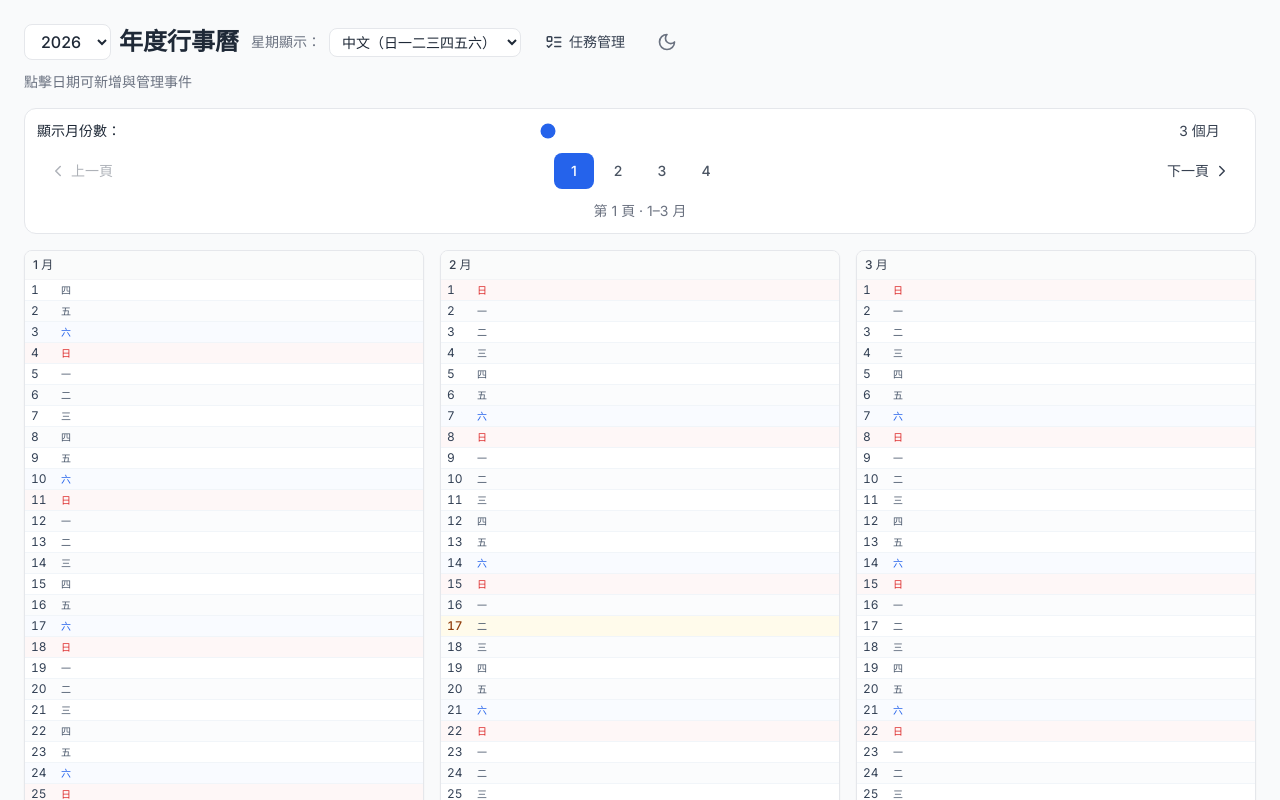
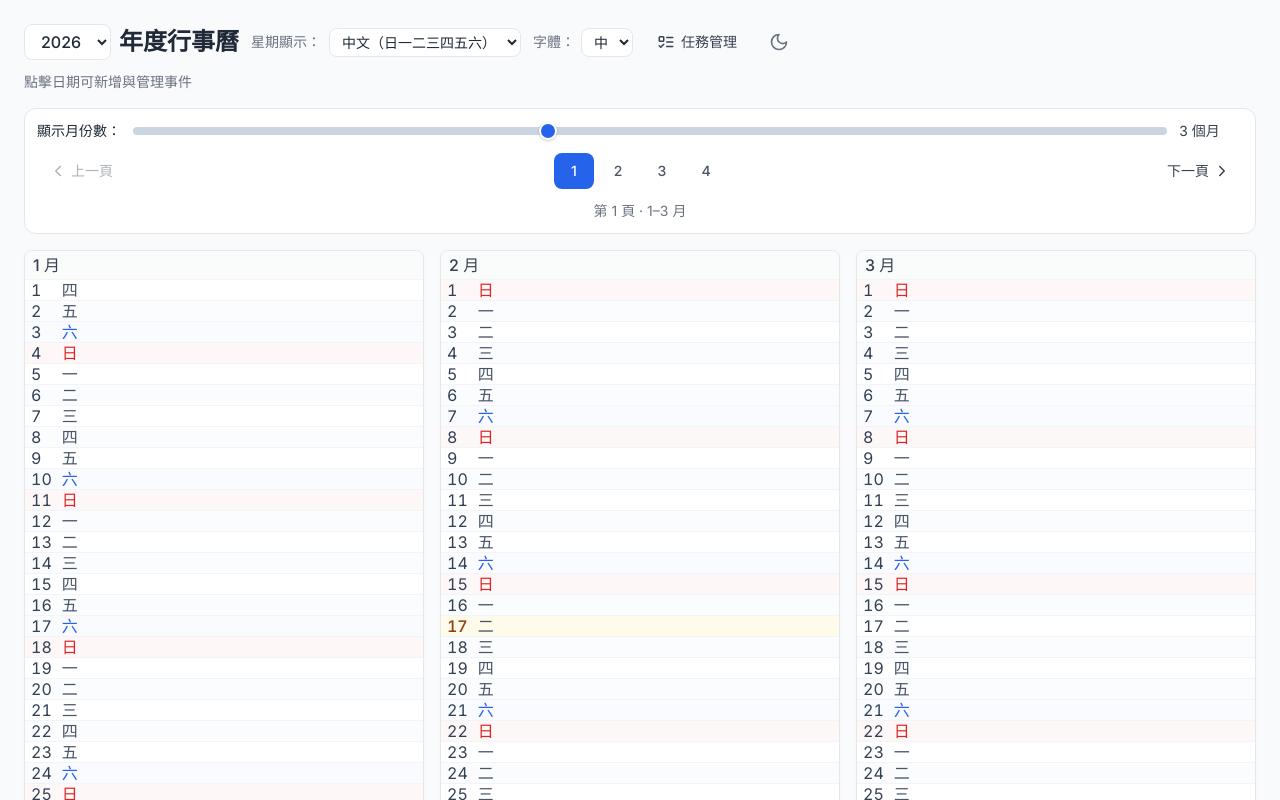
Before and after one commit to ollielu/allyears, a React (Vite) app: page / in a window 1280 px wide. Shown: the top 800 px of the page. Built offline with nearby package versions, Linux system fonts and the light colour scheme.

Commit message:
改變字體大小

```diff
--- a/index.html
+++ b/index.html
@@ -19,7 +19,7 @@
   </head>
   <body>
     <script>
-      (function(){try{var t=localStorage.getItem('yearly-planner-theme');if(t==='dark')document.documentElement.classList.add('dark');else document.documentElement.classList.remove('dark');}catch(e){}})();
+      (function(){ try { var t=localStorage.getItem('yearly-planner-theme'); if(t==='dark') document.documentElement.classList.add('dark'); else document.documentElement.classList.remove('dark'); } catch(e) {} })();
     </script>
     <div id="root"></div>
     <script type="module" src="/src/main.jsx"></script>
--- a/src/App.jsx
+++ b/src/App.jsx
@@ -4,9 +4,11 @@ import { TaskManagement } from './components/TaskManagement';
 import { InstallPrompt } from './components/InstallPrompt';
 import { useEvents } from './hooks/useEvents';
 import { useTheme } from './hooks/useTheme';
+import { useFontSize } from './hooks/useFontSize';
 
 function App() {
   const { isDark, toggleTheme } = useTheme();
+  const { fontSize, setFontSize } = useFontSize();
   const [view, setView] = useState('calendar');
   const {
     getEventCountByDate,
@@ -27,6 +29,8 @@ function App() {
         <YearlyCalendar
           isDark={isDark}
           onToggleTheme={toggleTheme}
+          fontSize={fontSize}
+          onFontSizeChange={setFontSize}
           onOpenTaskManagement={() => setView('tasks')}
           getEventCount={getEventCountByDate}
           getPrimaryEventForDate={getPrimaryEventForDate}
@@ -38,6 +42,8 @@ function App() {
       ) : (
         <TaskManagement
           isDark={isDark}
+          fontSize={fontSize}
+          onFontSizeChange={setFontSize}
           onBack={() => setView('calendar')}
           getAllEventsList={getAllEventsList}
           batchDeleteEvents={batchDeleteEvents}
--- a/src/components/TaskManagement.jsx
+++ b/src/components/TaskManagement.jsx
@@ -59,6 +59,8 @@ function getMiniCalendarGrid(year, month) {
 export function TaskManagement({
   isDark,
   onBack,
+  fontSize,
+  onFontSizeChange,
   getAllEventsList,
   batchDeleteEvents,
   copyEventToDates,
@@ -207,6 +209,19 @@ export function TaskManagement({
         <h1 className={`text-xl sm:text-2xl font-semibold flex items-center gap-2 ${d ? 'text-slate-100' : 'text-gray-800'}`}>
           <ListTodo size={24} /> 任務管理
         </h1>
+        <div className="ml-auto flex items-center gap-1.5">
+          <span className={`text-sm shrink-0 ${d ? 'text-slate-400' : 'text-gray-500'}`}>字體：</span>
+          <select
+            value={fontSize}
+            onChange={(e) => onFontSizeChange(e.target.value)}
+            className={`text-sm border rounded-lg px-2 py-1 focus:outline-none focus:ring-2 focus:ring-blue-400/50 ${d ? 'border-slate-600 bg-slate-800 text-slate-200' : 'border-gray-200 bg-white text-gray-800'}`}
+            aria-label="字體大小"
+          >
+            <option value="small">小</option>
+            <option value="medium">中</option>
+            <option value="large">大</option>
+          </select>
+        </div>
       </header>
 
       {/* 快速大量新增 */}
--- a/src/components/YearlyCalendar.jsx
+++ b/src/components/YearlyCalendar.jsx
@@ -11,7 +11,7 @@ const YEAR_RANGE = Array.from({ length: 11 }, (_, i) => CURRENT_YEAR - 5 + i);
 const MIN_MONTHS = 1;
 const MAX_MONTHS = 6;
 
-export function YearlyCalendar({ isDark, onToggleTheme, onOpenTaskManagement, getEventCount, getPrimaryEventForDate, getEventsForDate, addEvent, updateEvent, deleteEvent }) {
+export function YearlyCalendar({ isDark, onToggleTheme, onOpenTaskManagement, fontSize, onFontSizeChange, getEventCount, getPrimaryEventForDate, getEventsForDate, addEvent, updateEvent, deleteEvent }) {
   const [selectedDateKey, setSelectedDateKey] = useState(null);
   const [year, setYear] = useState(CURRENT_YEAR);
   const [weekdayFormat, setWeekdayFormat] = useState('zh');
@@ -71,6 +71,19 @@ export function YearlyCalendar({ isDark, onToggleTheme, onOpenTaskManagement, ge
               <option value="en">英文（S M T W T F S）</option>
             </select>
           </div>
+          <div className="flex items-center gap-1.5">
+            <span className={`text-sm shrink-0 ${isDark ? 'text-slate-400' : 'text-gray-500'}`}>字體：</span>
+            <select
+              value={fontSize}
+              onChange={(e) => onFontSizeChange(e.target.value)}
+              className={`text-sm border rounded-lg px-2 py-1 focus:outline-none focus:ring-2 focus:ring-blue-400/50 ${isDark ? 'border-slate-600 bg-slate-800 text-slate-200' : 'border-gray-200 bg-white text-gray-800'}`}
+              aria-label="字體大小"
+            >
+              <option value="small">小</option>
+              <option value="medium">中</option>
+              <option value="large">大</option>
+            </select>
+          </div>
           <button
             type="button"
             onClick={onOpenTaskManagement}
@@ -106,7 +119,7 @@ export function YearlyCalendar({ isDark, onToggleTheme, onOpenTaskManagement, ge
               max={MAX_MONTHS}
               value={monthsPerView}
               onChange={(e) => handleMonthsPerViewChange(e.target.value)}
-              className="flex-1 min-w-[120px] h-2 rounded-lg appearance-none cursor-pointer accent-blue-600"
+              className="months-slider flex-1 min-w-[120px] cursor-pointer"
               aria-label="顯示月份數"
             />
             <span className={`text-sm tabular-nums shrink-0 min-w-[4rem] ${isDark ? 'text-slate-300' : 'text-gray-700'}`}>
@@ -154,7 +167,7 @@ export function YearlyCalendar({ isDark, onToggleTheme, onOpenTaskManagement, ge
         </div>
 
         <div
-          className="grid gap-2 sm:gap-4"
+          className={`grid gap-2 sm:gap-4 calendar-font-${fontSize}`}
           style={{
             gridTemplateColumns: `repeat(${Math.min(monthsPerView, 3)}, minmax(0, 1fr))`,
           }}
--- /dev/null
+++ b/src/hooks/useFontSize.js
@@ -0,0 +1,27 @@
+import { useState, useEffect } from 'react';
+
+const STORAGE_KEY = 'yearly-planner-font-size';
+const FONT_SIZES = ['small', 'medium', 'large'];
+
+const getStored = () => {
+  try {
+    const v = localStorage.getItem(STORAGE_KEY);
+    return FONT_SIZES.includes(v) ? v : 'medium';
+  } catch {
+    return 'medium';
+  }
+};
+
+export function useFontSize() {
+  const [fontSize, setFontSizeState] = useState(getStored);
+
+  useEffect(() => {
+    localStorage.setItem(STORAGE_KEY, fontSize);
+  }, [fontSize]);
+
+  const setFontSize = (v) => {
+    if (FONT_SIZES.includes(v)) setFontSizeState(v);
+  };
+
+  return { fontSize, setFontSize };
+}
--- a/src/index.css
+++ b/src/index.css
@@ -29,3 +29,86 @@ html.dark {
 #root {
   min-height: 100vh;
 }
+
+/* 字體大小：僅套用在日曆月份區塊。Tailwind 的 text-* 使用 rem，故用 inherit 覆寫讓字體隨 wrapper 縮放 */
+.calendar-font-small {
+  font-size: 14px;
+}
+.calendar-font-small * {
+  font-size: inherit !important;
+}
+.calendar-font-medium {
+  font-size: 16px;
+}
+.calendar-font-medium * {
+  font-size: inherit !important;
+}
+.calendar-font-large {
+  font-size: 18px;
+}
+.calendar-font-large * {
+  font-size: inherit !important;
+}
+
+/* 月份數滑桿：亮色 / 暗色模式都清楚可見，拇指垂直置中 */
+input[type="range"].months-slider {
+  -webkit-appearance: none;
+  appearance: none;
+  height: 18px;
+  padding: 0;
+  margin: 0;
+  display: block;
+  border-radius: 4px;
+  background: transparent;
+}
+input[type="range"].months-slider::-webkit-slider-runnable-track {
+  height: 8px;
+  border-radius: 4px;
+  background: #cbd5e1;
+}
+input[type="range"].months-slider::-webkit-slider-thumb {
+  -webkit-appearance: none;
+  appearance: none;
+  width: 18px;
+  height: 18px;
+  margin-top: -5px;
+  border-radius: 50%;
+  background: #2563eb;
+  cursor: pointer;
+  border: 2px solid #fff;
+  box-shadow: 0 1px 3px rgba(0, 0, 0, 0.2);
+}
+input[type="range"].months-slider::-moz-range-track {
+  height: 8px;
+  border-radius: 4px;
+  background: #cbd5e1;
+}
+input[type="range"].months-slider::-moz-range-thumb {
+  width: 18px;
+  height: 18px;
+  border-radius: 50%;
+  background: #2563eb;
+  cursor: pointer;
+  border: 2px solid #fff;
+  box-shadow: 0 1px 3px rgba(0, 0, 0, 0.2);
+  transform: translateY(-5px);
+}
+
+/* 暗色模式下滑桿軌道與拇指 */
+html.dark input[type="range"].months-slider::-webkit-slider-runnable-track {
+  background: #475569;
+}
+html.dark input[type="range"].months-slider {
+  background: transparent;
+}
+html.dark input[type="range"].months-slider::-webkit-slider-thumb {
+  border-color: #334155;
+  box-shadow: 0 1px 3px rgba(0, 0, 0, 0.4);
+}
+html.dark input[type="range"].months-slider::-moz-range-thumb {
+  border-color: #334155;
+  box-shadow: 0 1px 3px rgba(0, 0, 0, 0.4);
+}
+html.dark input[type="range"].months-slider::-moz-range-track {
+  background: #475569;
+}
```
